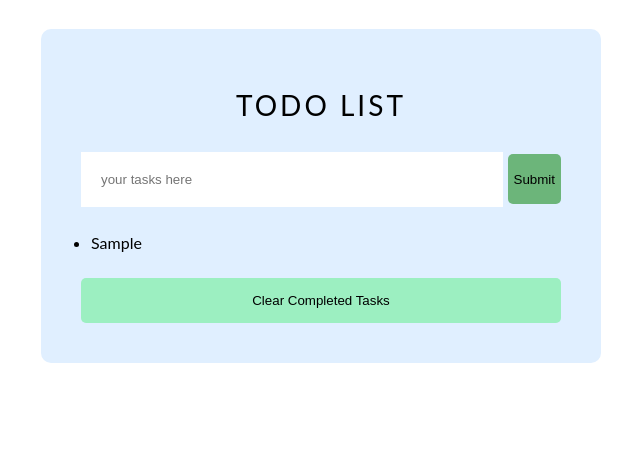
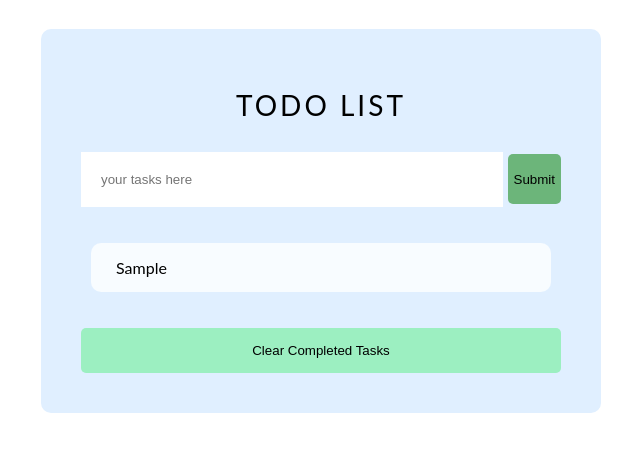
Before and after one commit to vanillasquad/todo, a plain HTML site: page index.html in a window 1280 px wide. Both pictures are taken after typing "Sample" into the empty fields and a click on the button "Submit". Shown: the whole page, without its empty margins (319-959 px from the left). Drawn offline with Linux system fonts and the light colour scheme.

Commit message:
starting to add clear function

```diff
--- a/app.js
+++ b/app.js
@@ -1,15 +1,19 @@
+// Task-click handler
+var clickHandler = function(e) {
+   this.classList.toggle('completed');
+};
+
 document.addEventListener('keypress', function(e) {
   if (e.keyCode === 13) {
     e.preventDefault();
     var newTask = document.getElementById('input-new-task').value;
-    console.log(document.getElementById('input-new-task'));
     if (newTask !== '') {
        var node = document.createElement("li")
        node.className += 'task';
        var textnode = document.createTextNode(newTask);
        node.appendChild(textnode);
        var finalNode = document.getElementById('tasks').appendChild(node);
-      finalNode.addEventListener('click', clickHandler)
+       finalNode.addEventListener('click', clickHandler)
       document.getElementById('input-new-task').value = '';
     }
   }
@@ -19,21 +23,16 @@ document.getElementById('submit-button').addEventListener('click', function (e)
   var newTask = document.getElementById('input-new-task').value;
   if (newTask !== '') {
      var node = document.createElement("li");
+     node.className += 'task';
      var textnode = document.createTextNode(newTask);
      node.appendChild(textnode);
-     document.getElementById('tasks').appendChild(node);
+     var finalNode = document.getElementById('tasks').appendChild(node);
+     finalNode.addEventListener('click', clickHandler)
      document.getElementById('input-new-task').value = '';
   }
 }, false);
 
-
-
-// Task-click handler
-var clickHandler = function(e) {
-    this.classList.toggle('completed');
-};
-
-var tasks = document.querySelectorAll('ul#tasks li');
-for (var ii=0, len=tasks.length; ii<len; ii++) {
-    tasks[ii].addEventListener('click', clickHandler);
-}
+document.getElementById('clear-completed').addEventListener('click', function(e) {
+   var clearItems = document.querySelectorAll('completed');
+   console.log(clearItems);
+})
--- a/style.css
+++ b/style.css
@@ -47,7 +47,7 @@ h1 {
 
 .task {
    list-style: none;
-   padding: 15px 0;
+   padding: 15px 25px;
    margin: 10px 0;
    border-radius: 10px;
    background-color: #F8FCFF;
```
